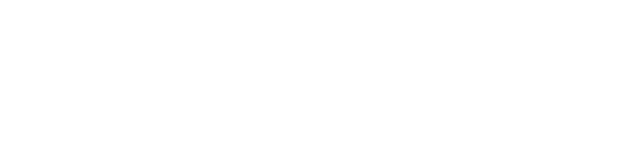
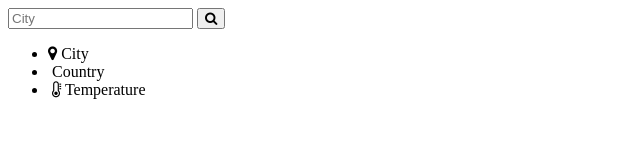
Before and after one commit to Loretaaaaa/weather, a plain HTML site: page index.html in a window 1280 px wide. Shown: the whole page, without its empty margins (0-640 px from the left). Drawn offline with Linux system fonts and the light colour scheme.

Commit message:
created html fully

```diff
--- a/index.html
+++ b/index.html
@@ -10,6 +10,37 @@
     <title>City Temperature</title>
 </head>
 <body>
+    <section class="App">
+        <div>
+            <div class="form">
+                <input type="text" placeholder="City" id="input">
+                <button><i class="fa fa-search"></i></button>
+            </div>
+            <p id="errorMessage"></p>
+
+        <ul class="informationList">
+            <li>
+                <span id="city"></span>
+                <span><i class="fa fa-map-marker"></i></span>
+                <span>City</span>
+            </li>
+
+            <li>
+                <span id="country"></span>
+                <span><img src="" id="CountryID" alt=""></span>
+                <span>Country</span>
+            </li>
+
+            <li>
+                <img src="" alt="" id="temIcon">
+                <span id="temp"></span>
+                <span><i class="fa fa-thermometer-empty"></i></span>
+                <span>Temperature</span>
+            </li>
+        </ul>
+
+        </div>
+    </section>
     <script src="./script/index.js"></script>
 </body>
 </html>
```
